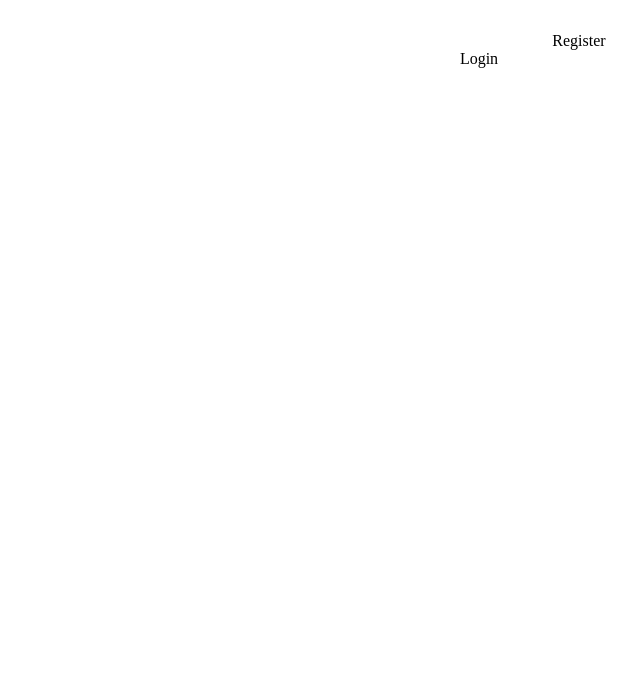
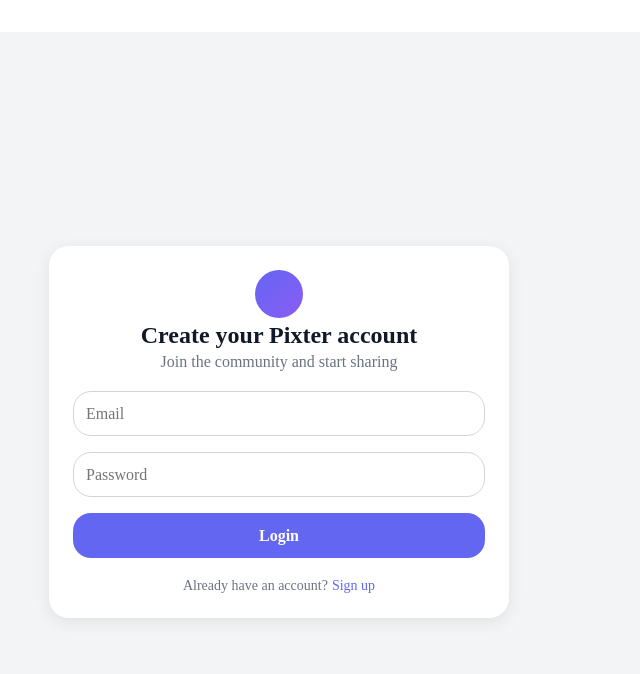
Before and after one commit to NStefanchuk/Pixter, a React (Vite) app: page / in a window 1280 px wide. Shown: the top 674 px of the page, without its empty margins (361-1001 px from the left). Built offline with nearby package versions, Linux system fonts and the light colour scheme.

Commit message:
registration styles and logic

```diff
--- a/db.json
+++ b/db.json
@@ -17,11 +17,11 @@
       "following": 0
     },
     {
-      "id": "84fb",
+      "id": "b6ad",
       "username": "nik.stefanchuk@gmail.com",
-      "email": "email",
-      "password": "123456",
-      "createdAt": "2025-10-10T17:03:24.153Z"
+      "email": "nik.stefanchuk@gmail.com",
+      "password": "123123",
+      "createdAt": "2025-10-10T18:47:45.719Z"
     }
   ]
 }
--- a/src/components/Login.tsx
+++ b/src/components/Login.tsx
@@ -1,10 +1,37 @@
-const Login = () => {
+import Styles from '../styles/auth.module.css'
+
+type TLoginProps = {
+  userLogin: { email: string; password: string }
+  setUserLogin: React.Dispatch<
+    React.SetStateAction<{ email: string; password: string }>
+  >
+}
+
+const Login = ({ userLogin, setUserLogin }: TLoginProps) => {
+  const handleChangeUserData = (e: React.ChangeEvent<HTMLInputElement>) => {
+    const { name, value } = e.target
+    setUserLogin({ ...userLogin, [name]: value })
+  }
   return (
-    <form>
-      <input type="text" name="login" />
-      <input type="text" name="password" />
-      <button>Login</button>
-    </form>
+    <>
+      <input
+        className={Styles.authInput}
+        placeholder="Email"
+        type="text"
+        name="login"
+        value={userLogin.email}
+        onChange={handleChangeUserData}
+      />
+      <input
+        className={Styles.authInput}
+        placeholder="Password"
+        type="password"
+        name="password"
+        value={userLogin.password}
+        onChange={handleChangeUserData}
+      />
+      <button className={Styles.authButton}>Login</button>
+    </>
   )
 }
 
--- a/src/components/Registration.tsx
+++ b/src/components/Registration.tsx
@@ -1,64 +1,53 @@
-import { useState } from 'react'
+import Styles from '../styles/auth.module.css'
 
-const Registration = () => {
-  const [userData, setUserData] = useState({
-    username: '',
-    email: '',
-    password: '',
-  })
-  const [isLoading, setIsLoading] = useState(false)
+type TRegistrationProps = {
+  userData: { username: string; email: string; password: string }
+  setUserData: React.Dispatch<
+    React.SetStateAction<{ username: string; email: string; password: string }>
+  >
+  isLoading: boolean
+}
 
+const Registration = ({
+  userData,
+  setUserData,
+  isLoading,
+}: TRegistrationProps) => {
   const handleChangeUserData = (e: React.ChangeEvent<HTMLInputElement>) => {
     const { name, value } = e.target
     setUserData({ ...userData, [name]: value })
   }
 
-  const handleSubmitRegister = async (e: React.FormEvent<HTMLFormElement>) => {
-    try {
-      e.preventDefault()
-      if (!userData.username || !userData.email || !userData.password) {
-        throw new Error('Fill all the fields')
-      }
-      setIsLoading(true)
-      const email = userData.email.trim().toLowerCase()
-
-      const getData = await fetch(
-        `http://localhost:3000/users?email=${encodeURIComponent(
-          email
-        )}&_limit=1`
-      )
-      const user = await getData.json()
-      console.log(user.length)
-      if (user.length > 0) {
-        alert('email is already exist')
-        return
-      }
-      const newUser = {
-        ...userData,
-        email,
-        createdAt: new Date().toISOString(),
-      }
-      const submitData = await fetch('http://localhost:3000/users', {
-        method: 'POST',
-        headers: { 'Content-Type': 'application/json' },
-        body: JSON.stringify(newUser),
-      })
-      const res = await submitData.json()
-      console.log(res)
-    } catch (error) {
-      console.error(error)
-    } finally {
-      setIsLoading(false)
-    }
-  }
-
   return (
-    <form onSubmit={handleSubmitRegister}>
-      <input type="text" name="username" onChange={handleChangeUserData} />
-      <input type="text" name="email" onChange={handleChangeUserData} />
-      <input type="password" name="password" onChange={handleChangeUserData} />
-      <button disabled={isLoading}>Register</button>
-    </form>
+    <>
+      <input
+        className={Styles.authInput}
+        placeholder="Username"
+        type="text"
+        name="username"
+        value={userData.username}
+        onChange={handleChangeUserData}
+      />
+      <input
+        className={Styles.authInput}
+        placeholder="Email"
+        type="email"
+        name="email"
+        value={userData.email}
+        onChange={handleChangeUserData}
+      />
+      <input
+        className={Styles.authInput}
+        placeholder="Password"
+        type="password"
+        name="password"
+        value={userData.password}
+        onChange={handleChangeUserData}
+      />
+      <button className={Styles.authButton} type="submit" disabled={isLoading}>
+        {isLoading ? 'Loading…' : 'Register'}
+      </button>
+    </>
   )
 }
 
--- a/src/pages/Authorization.tsx
+++ b/src/pages/Authorization.tsx
@@ -1,11 +1,109 @@
+import { useState } from 'react'
 import Login from '../components/Login'
 import Registration from '../components/Registration'
+import Styles from '../styles/auth.module.css'
 
 const Authorization = () => {
+  const [isLogin, setIsLogin] = useState(true)
+  const [userData, setUserData] = useState({
+    username: '',
+    email: '',
+    password: '',
+  })
+  const [isLoading, setIsLoading] = useState(false)
+  const [userLogin, setUserLogin] = useState({
+    email: '',
+    password: '',
+  })
+
+  const handleSubmitRegister = async (e: React.FormEvent<HTMLFormElement>) => {
+    try {
+      e.preventDefault()
+      if (!userData.username || !userData.email || !userData.password) {
+        throw new Error('Fill all the fields')
+      }
+      setIsLoading(true)
+      const email = userData.email.trim().toLowerCase()
+
+      const getData = await fetch(
+        `http://localhost:3000/users?email=${encodeURIComponent(email)}`
+      )
+      const user = await getData.json()
+      console.log(user.length)
+      if (user.length > 0) {
+        alert('email is already exist')
+        return
+      }
+      const newUser = {
+        ...userData,
+        email,
+        createdAt: new Date().toISOString(),
+      }
+      const submitData = await fetch('http://localhost:3000/users', {
+        method: 'POST',
+        headers: { 'Content-Type': 'application/json' },
+        body: JSON.stringify(newUser),
+      })
+      const res = await submitData.json()
+      console.log(res)
+    } catch (error) {
+      console.error(error)
+    } finally {
+      setIsLoading(false)
+    }
+  }
+
+//   const handleLogin = async () => {
+//     try {
+
+//       const getData = await fetch(
+//         `http://localhost:3000/users?email=${encodeURIComponent(email)}`
+//       )
+//     } catch (error) {}
+//   }
+
   return (
     <>
-      <Registration />
-      <Login />
+      <div className={Styles.authPage}>
+        <div className={Styles.authCard}>
+          <div className={Styles.authHeader}>
+            <div className={Styles.authLogo} />
+            <h1 className={Styles.authTitle}>Create your Pixter account</h1>
+            <p className={Styles.authSubtitle}>
+              Join the community and start sharing
+            </p>
+          </div>
+          <form
+            className={Styles.authForm}
+            onSubmit={!isLogin ? handleSubmitRegister : undefined}
+          >
+            {isLogin ? (
+              <Login userLogin={userLogin} setUserLogin={setUserLogin} />
+            ) : (
+              <Registration
+                userData={userData}
+                setUserData={setUserData}
+                isLoading={isLoading}
+              />
+            )}
+          </form>
+
+          <div className={Styles.authFooter}>
+            <p>
+              Already have an account?
+              <a
+                href="#"
+                onClick={(e) => {
+                  e.preventDefault()
+                  setIsLogin(!isLogin)
+                }}
+              >
+                {isLogin ? 'Sign up' : 'Sign in'}
+              </a>
+            </p>
+          </div>
+        </div>
+      </div>
     </>
   )
 }
--- /dev/null
+++ b/src/styles/auth.module.css
@@ -0,0 +1,116 @@
+.authPage {
+  min-height: 100vh;
+  display: flex;
+  justify-content: center;
+  align-items: center;
+  background: #f3f4f6;
+}
+
+.authCard {
+  display: flex;
+  flex-direction: column;
+  gap: 20px;
+  width: 100%;
+  max-width: 460px;
+  background: #fff;
+  border-radius: 20px;
+  padding: 24px;
+  box-shadow: 0 4px 16px rgba(0, 0, 0, 0.08);
+}
+
+.authHeader {
+  display: flex;
+  flex-direction: column;
+  align-items: center;
+  gap: 4px;
+}
+
+.authLogo {
+  width: 48px;
+  height: 48px;
+  border-radius: 50%;
+  background: linear-gradient(135deg, #6366f1, #8b5cf6);
+}
+
+.authTitle {
+  font-weight: 600;
+  font-size: 1.5rem;
+  color: #111827;
+}
+
+.authSubtitle {
+  font-size: 1rem;
+  color: #6b7280;
+}
+
+.authForm {
+  display: flex;
+  flex-direction: column;
+  gap: 16px;
+}
+
+/* Эти классы вероятно используются внутри <Login/> и <Registration/>.
+   Там тоже нужно перейти на Styles.authInput / Styles.authButton,
+   либо пробрасывать className через пропсы. */
+.authInput {
+  width: 100%;
+  height: 45px;
+  padding: 0 12px;
+  border: 1px solid #d1d5db;
+  transition: border-color 0.2s, box-shadow 0.2s;
+  border-radius: 18px;
+}
+
+.authInput:focus {
+  outline: none;
+  border-color: #6366f1;
+  box-shadow: 0 0 0 3px rgba(99, 102, 241, 0.2);
+}
+
+.authButton {
+  width: 100%;
+  height: 45px;
+  padding: 0 12px;
+  font-weight: 600;
+  background: #6366f1;
+  color: white;
+  border: none;
+  border-radius: 18px;
+  cursor: pointer;
+  transition: background 0.2s, transform 0.1s;
+}
+
+.authButton:hover:not(:disabled) {
+  background: #4f46e5;
+}
+
+.authButton:active:not(:disabled) {
+  transform: translateY(1px);
+}
+
+.authButton:disabled {
+  background: #a5b4fc;
+  cursor: not-allowed;
+}
+
+.authFooter {
+  display: flex;
+  align-items: center;
+  justify-content: center;
+  font-size: 0.875rem;
+  color: #6b7280;
+  gap: 4px;
+}
+
+.authFooter a {
+  color: #6366f1;
+  text-decoration: none;
+  font-weight: 500;
+  margin-left: 4px;
+  transition: color 0.2s;
+}
+
+.authFooter a:hover {
+  color: #4f46e5;
+  text-decoration: underline;
+}
```
Also changed, not shown: src/utils/helper.ts (added, +16 -0 lines), src/styles/auth.css (deleted).
